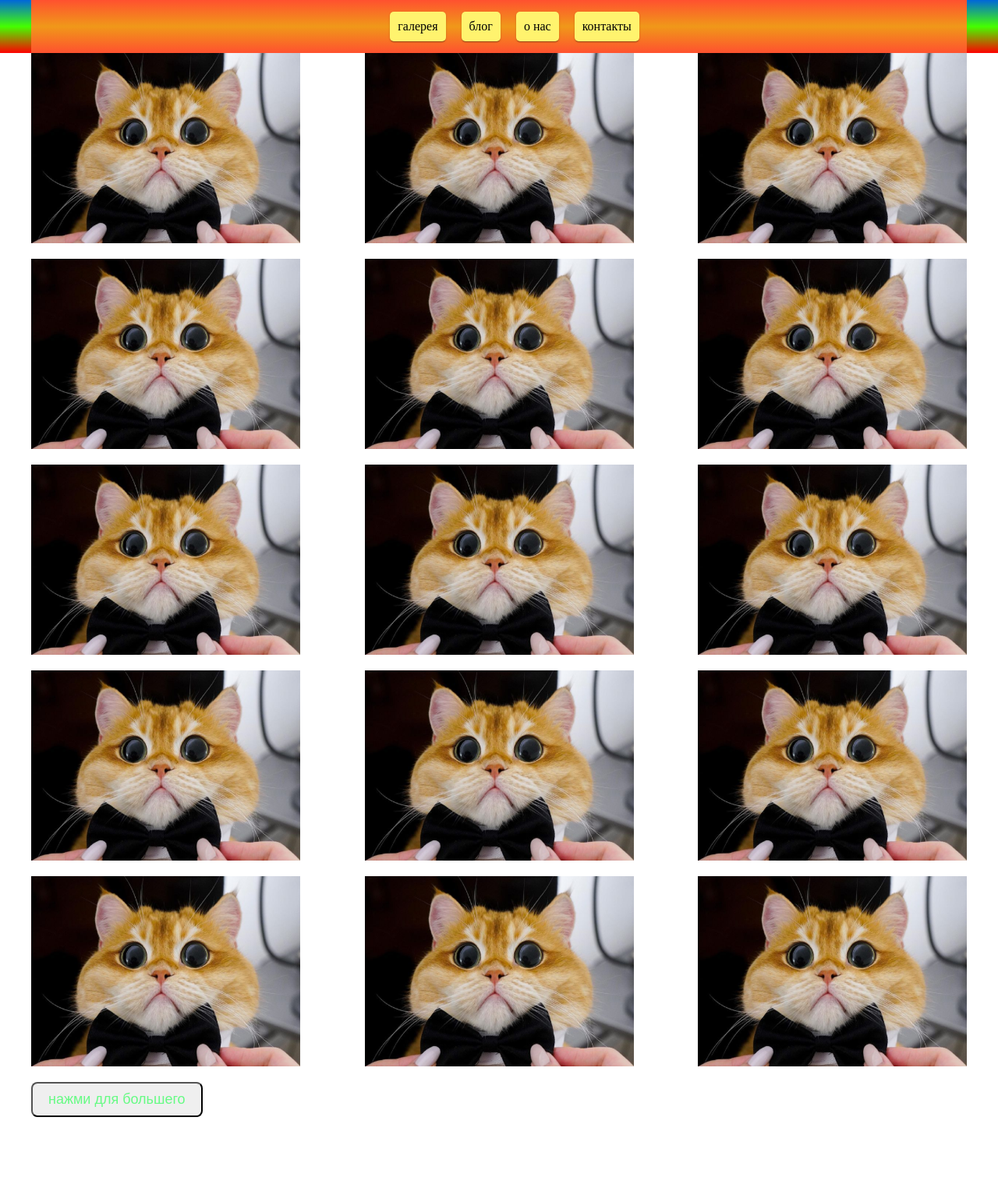
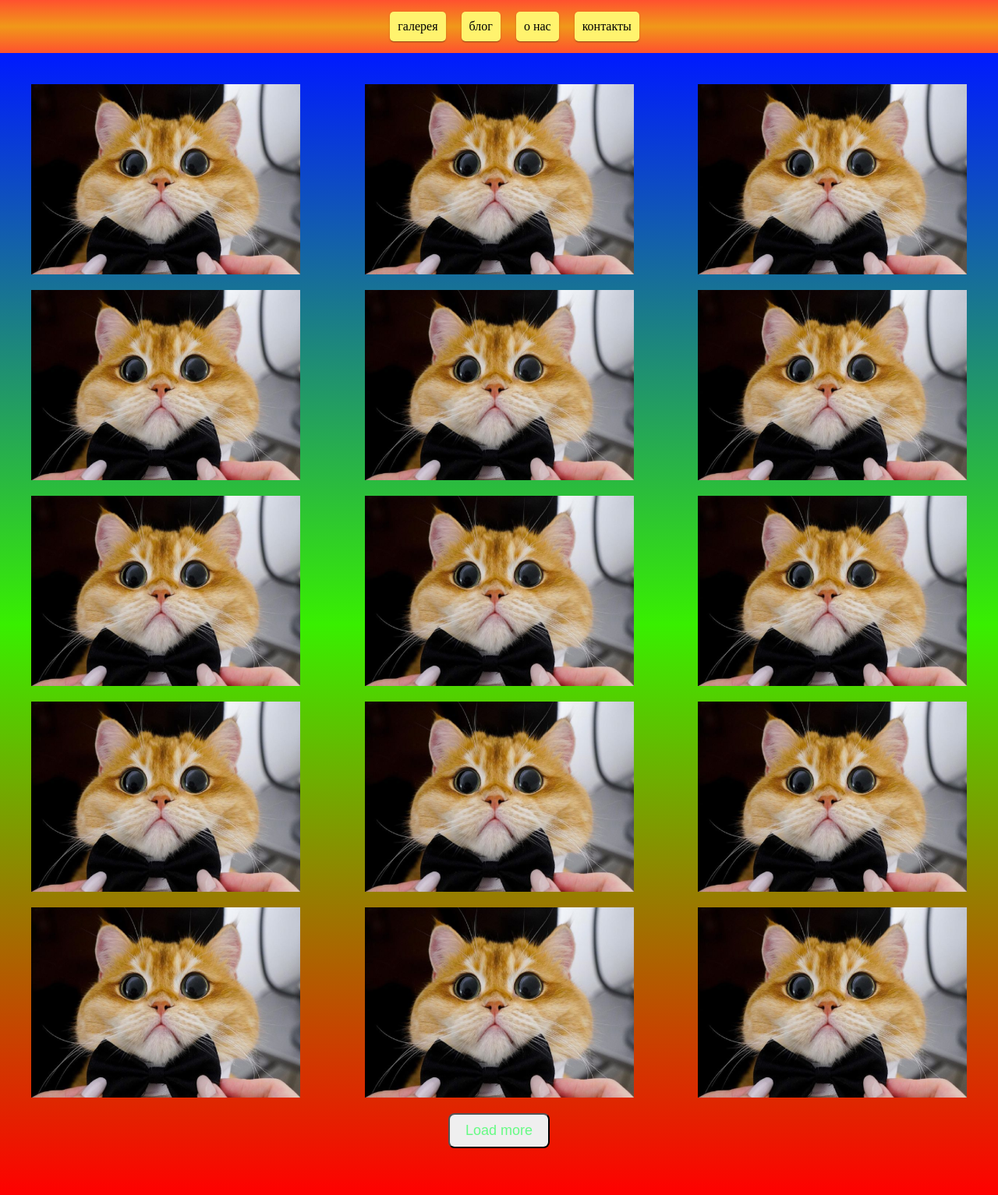
Before and after one commit to DanyaTachka/gallery, a plain HTML site: page index.html in a window 1280 px wide. Shown: the whole page at 78% size. Before the commit the page ends 1433 px from the top, so only its background shows below. Drawn offline with Linux system fonts and the light colour scheme.

Commit message:
Add files via upload

```diff
--- a/index.html
+++ b/index.html
@@ -36,7 +36,9 @@
                     <img class="gallery-item" src="cat.png"></img>
                     <img class="gallery-item" src="cat.png"></img>
                     <img class="gallery-item" src="cat.png"></img>
-                    <button class="btn">нажми для большего</button>
+                </div>
+                <div class="btn-container">
+                    <button class="btn">Load more</button>
                 </div>
             </div>
         </section>
--- a/style.css
+++ b/style.css
@@ -10,8 +10,7 @@ body {
 
 .header{
 
-    background-color: #005eff;
-    background-image:linear-gradient(to top, #ff0000,#44ff00,#0066da);
+   background-image:linear-gradient(to top, #FF512F,#F09819,#FF512F)  ;
 
 }
 .menu{
@@ -43,10 +42,10 @@ body {
     font-weight: 700;
 }
 
-gallery{
+.gallery{
   background-color: beige;
   padding-top: 40px;
-  padding-left: 40px;
+  padding-bottom: 40px;
   background-image:linear-gradient(to top, #ff0000,#38ef00,#001aff);
 }
 
@@ -65,7 +64,6 @@ gallery{
  .btn-container {
       display: flex;
       justify-content: center;
-      margin: 20px;
       padding: 20px;
     }
     .btn {
@@ -73,8 +71,9 @@ gallery{
       padding: 10px 20px;
       font-size: 18px;
       border-radius: 8px;
+      cursor: pointer;
     }
-    .button:hover {
+    .btn:hover {
     background: #ffdb4d;
     color: #000;
     font-weight: 700;
```
